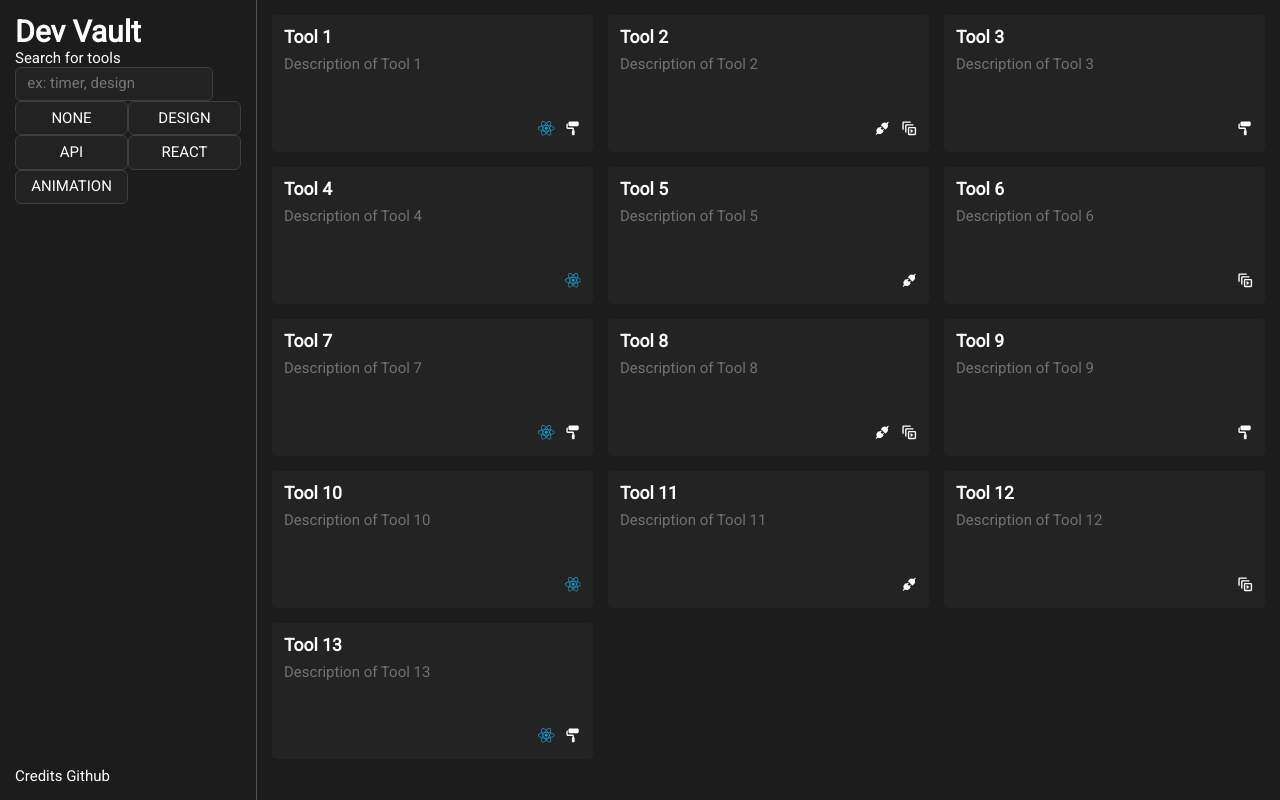
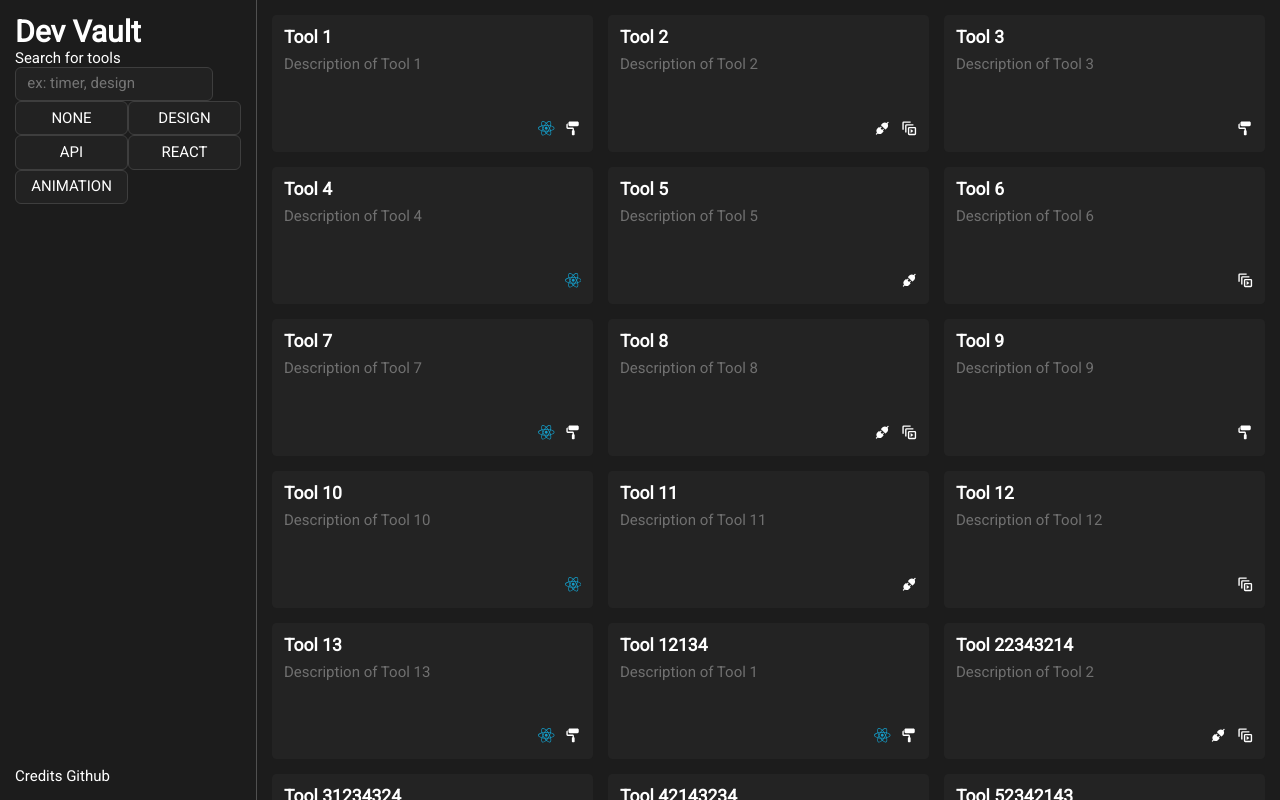
Before and after one commit to Jes015/Dev-Vault, a Next.js app: page / in a window 1280 px wide. Built offline with nearby package versions, Linux system fonts and the light colour scheme.

Commit message:
refactor(some files): refactor some files

```diff
--- a/src/components/main.tsx
+++ b/src/components/main.tsx
@@ -24,9 +24,8 @@ const Main = ({ dynamicTools }: props) => {
     // Animation's hook
     const [ref] = useAutoAnimate()
 
-    const { tools, setActualSearchParam, setCategory } = useApp(dynamicTools)
+    const { tools, setActualSearchParam, setCategory, pages, actualPage, setPage } = useApp(dynamicTools)
 
-    console.error('Hacer slice de los elementos (osea hacer paginación !!!!!importante!!!!)')
     return (
         <main className={styles.main}>
             <SideBar setActualSearchParam={setActualSearchParam} setCategory={setCategory} />
--- a/src/components/tool.tsx
+++ b/src/components/tool.tsx
@@ -15,6 +15,7 @@ interface props {
 }
 
 const incons = {
+    [ECategories.NONE]: <span>None</span>,
     [ECategories.REACT]: <IconReact key={ECategories.REACT} />,
     [ECategories.API]: <IconApi key={ECategories.API} />,
     [ECategories.DESIGN]: <IconDesign key={ECategories.DESIGN} />,
--- a/src/hooks/useApp.ts
+++ b/src/hooks/useApp.ts
@@ -19,7 +19,6 @@ const useApp = (dynamicTools: TTools) => {
   }
 
   // Tools
-  console.log('render')
 
   // Category
   const setCategory = (category: ECategories) => {
--- a/src/mocks/tools.ts
+++ b/src/mocks/tools.ts
@@ -2,7 +2,7 @@ const toolsMock = [
   {
     "name": "Tool 1",
     "description": "Description of Tool 1",
-    "url": "http://example.com/tool1",
+    "url": "https://example.com/tool1",
     "id": "tool1",
     "category": [
       "REACT",
@@ -12,7 +12,7 @@ const toolsMock = [
   {
     "name": "Tool 2",
     "description": "Description of Tool 2",
-    "url": "http://example.com/tool2",
+    "url": "https://example.com/tool2",
     "id": "tool2",
     "category": [
       "API",
@@ -22,7 +22,7 @@ const toolsMock = [
   {
     "name": "Tool 3",
     "description": "Description of Tool 3",
-    "url": "http://example.com/tool3",
+    "url": "https://example.com/tool3",
     "id": "tool3",
     "category": [
       "DESIGN"
@@ -31,7 +31,7 @@ const toolsMock = [
   {
     "name": "Tool 4",
     "description": "Description of Tool 4",
-    "url": "http://example.com/tool4",
+    "url": "https://example.com/tool4",
     "id": "tool4",
     "category": [
       "REACT"
@@ -40,7 +40,7 @@ const toolsMock = [
   {
     "name": "Tool 5",
     "description": "Description of Tool 5",
-    "url": "http://example.com/tool5",
+    "url": "https://example.com/tool5",
     "id": "tool5",
     "category": [
       "API"
@@ -49,7 +49,7 @@ const toolsMock = [
   {
     "name": "Tool 6",
     "description": "Description of Tool 6",
-    "url": "http://example.com/tool6",
+    "url": "https://example.com/tool6",
     "id": "tool6",
     "category": [
       "ANIMATION"
@@ -58,7 +58,7 @@ const toolsMock = [
   {
     "name": "Tool 7",
     "description": "Description of Tool 7",
-    "url": "http://example.com/tool7",
+    "url": "https://example.com/tool7",
     "id": "tool7",
     "category": [
       "REACT",
@@ -68,7 +68,7 @@ const toolsMock = [
   {
     "name": "Tool 8",
     "description": "Description of Tool 8",
-    "url": "http://example.com/tool8",
+    "url": "https://example.com/tool8",
     "id": "tool8",
     "category": [
       "API",
@@ -78,7 +78,7 @@ const toolsMock = [
   {
     "name": "Tool 9",
     "description": "Description of Tool 9",
-    "url": "http://example.com/tool9",
+    "url": "https://example.com/tool9",
     "id": "tool9",
     "category": [
       "DESIGN"
@@ -87,7 +87,7 @@ const toolsMock = [
   {
     "name": "Tool 10",
     "description": "Description of Tool 10",
-    "url": "http://example.com/tool10",
+    "url": "https://example.com/tool10",
     "id": "tool10",
     "category": [
       "REACT"
@@ -96,7 +96,7 @@ const toolsMock = [
   {
     "name": "Tool 11",
     "description": "Description of Tool 11",
-    "url": "http://example.com/tool11",
+    "url": "https://example.com/tool11",
     "id": "tool11",
     "category": [
       "API"
@@ -105,7 +105,7 @@ const toolsMock = [
   {
     "name": "Tool 12",
     "description": "Description of Tool 12",
-    "url": "http://example.com/tool12",
+    "url": "https://example.com/tool12",
     "id": "tool12",
     "category": [
       "ANIMATION"
@@ -114,8 +114,130 @@ const toolsMock = [
   {
     "name": "Tool 13",
     "description": "Description of Tool 13",
-    "url": "http://example.com/tool13",
+    "url": "https://example.com/tool13",
     "id": "tool13",
+    "category": [
+      "REACT",
+      "DESIGN"
+    ]
+  },
+  {
+    "name": "Tool 12134",
+    "description": "Description of Tool 1",
+    "url": "https://example.com/tool1",
+    "id": "tool12433214",
+    "category": [
+      "REACT",
+      "DESIGN"
+    ]
+  },
+  {
+    "name": "Tool 22343214",
+    "description": "Description of Tool 2",
+    "url": "https://example.com/tool2",
+    "id": "tool22134324",
+    "category": [
+      "API",
+      "ANIMATION"
+    ]
+  },
+  {
+    "name": "Tool 31234324",
+    "description": "Description of Tool 3",
+    "url": "https://example.com/tool3",
+    "id": "tool3214243",
+    "category": [
+      "DESIGN"
+    ]
+  },
+  {
+    "name": "Tool 42143234",
+    "description": "Description of Tool 4",
+    "url": "https://example.com/tool4",
+    "id": "tool412432341",
+    "category": [
+      "REACT"
+    ]
+  },
+  {
+    "name": "Tool 52342143",
+    "description": "Description of Tool 5",
+    "url": "https://example.com/tool5",
+    "id": "tool521341243",
+    "category": [
+      "API"
+    ]
+  },
+  {
+    "name": "Tool 612342143",
+    "description": "Description of Tool 6",
+    "url": "https://example.com/tool6",
+    "id": "tool61234243",
+    "category": [
+      "ANIMATION"
+    ]
+  },
+  {
+    "name": "Tool 7123424",
+    "description": "Description of Tool 7",
+    "url": "https://example.com/tool7",
+    "id": "tool72421432",
+    "category": [
+      "REACT",
+      "DESIGN"
+    ]
+  },
+  {
+    "name": "Tool 812342431",
+    "description": "Description of Tool 8",
+    "url": "https://example.com/tool8",
+    "id": "tool812432143",
+    "category": [
+      "API",
+      "ANIMATION"
+    ]
+  },
+  {
+    "name": "Tool 91234243",
+    "description": "Description of Tool 9",
+    "url": "https://example.com/tool9",
+    "id": "tool93452354",
+    "category": [
+      "DESIGN"
+    ]
+  },
+  {
+    "name": "Tool 103425345",
+    "description": "Description of Tool 10",
+    "url": "https://example.com/tool10",
+    "id": "tool103452354",
+    "category": [
+      "REACT"
+    ]
+  },
+  {
+    "name": "Tool 1132544352",
+    "description": "Description of Tool 11",
+    "url": "https://example.com/tool11",
+    "id": "tool113452354",
+    "category": [
+      "API"
+    ]
+  },
+  {
+    "name": "Tool 12325352",
+    "description": "Description of Tool 12",
+    "url": "https://example.com/tool12",
+    "id": "tool1232543245",
+    "category": [
+      "ANIMATION"
+    ]
+  },
+  {
+    "name": "Tool 1332453254",
+    "description": "Description of Tool 13",
+    "url": "https://example.com/tool13",
+    "id": "tool13325435",
     "category": [
       "REACT",
       "DESIGN"
--- a/src/pages/index.tsx
+++ b/src/pages/index.tsx
@@ -30,7 +30,7 @@ function App({ dynamicTools }: props) {
 export default App
 
 export async function getStaticProps() {
-  const apikey = process.env.NEXT_PUBLIC_JSONBIN as string
+  const apikey = process.env.JSONBIN as string
   const dynamicTools = toolsMock // await helpHttps().get('https://api.jsonbin.io/v3/b/6444893eb89b1e22998fa0ee', apikey).record
 
   return {
```
